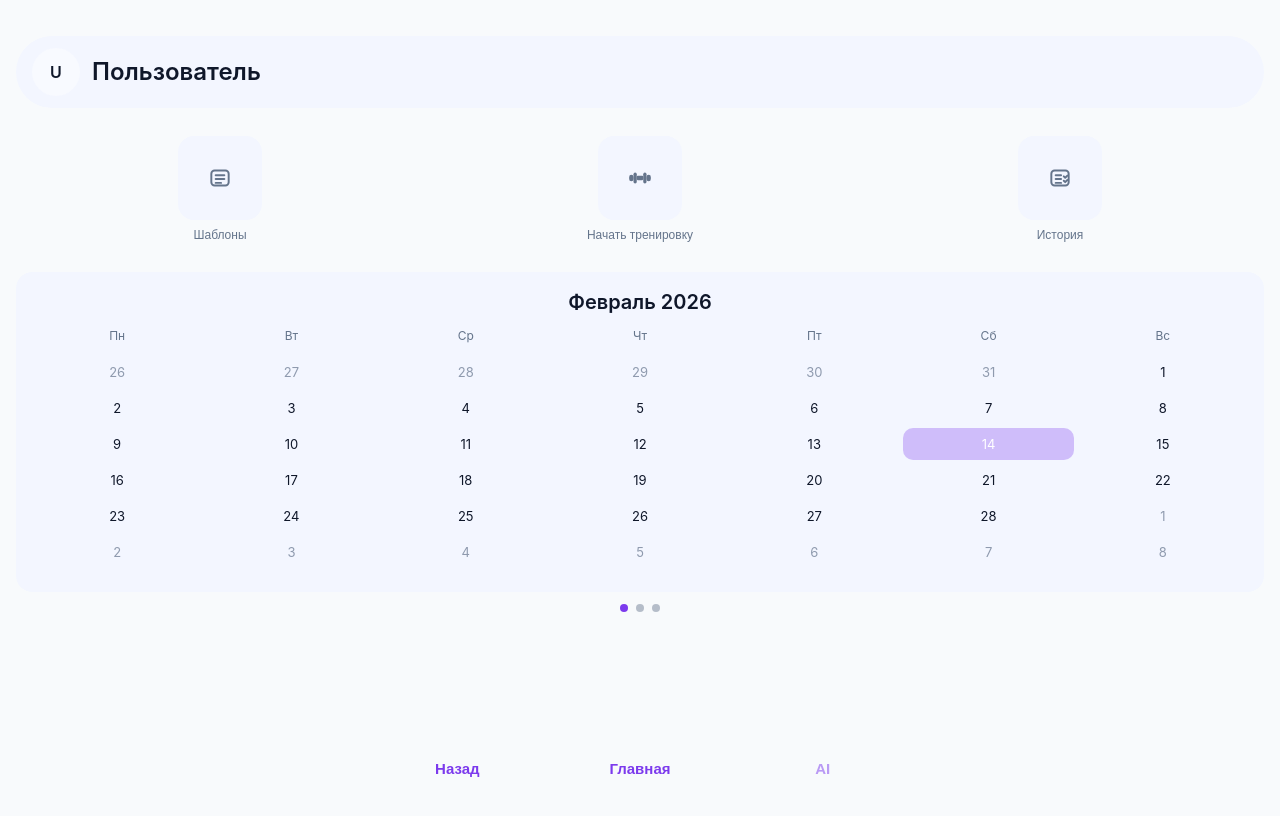
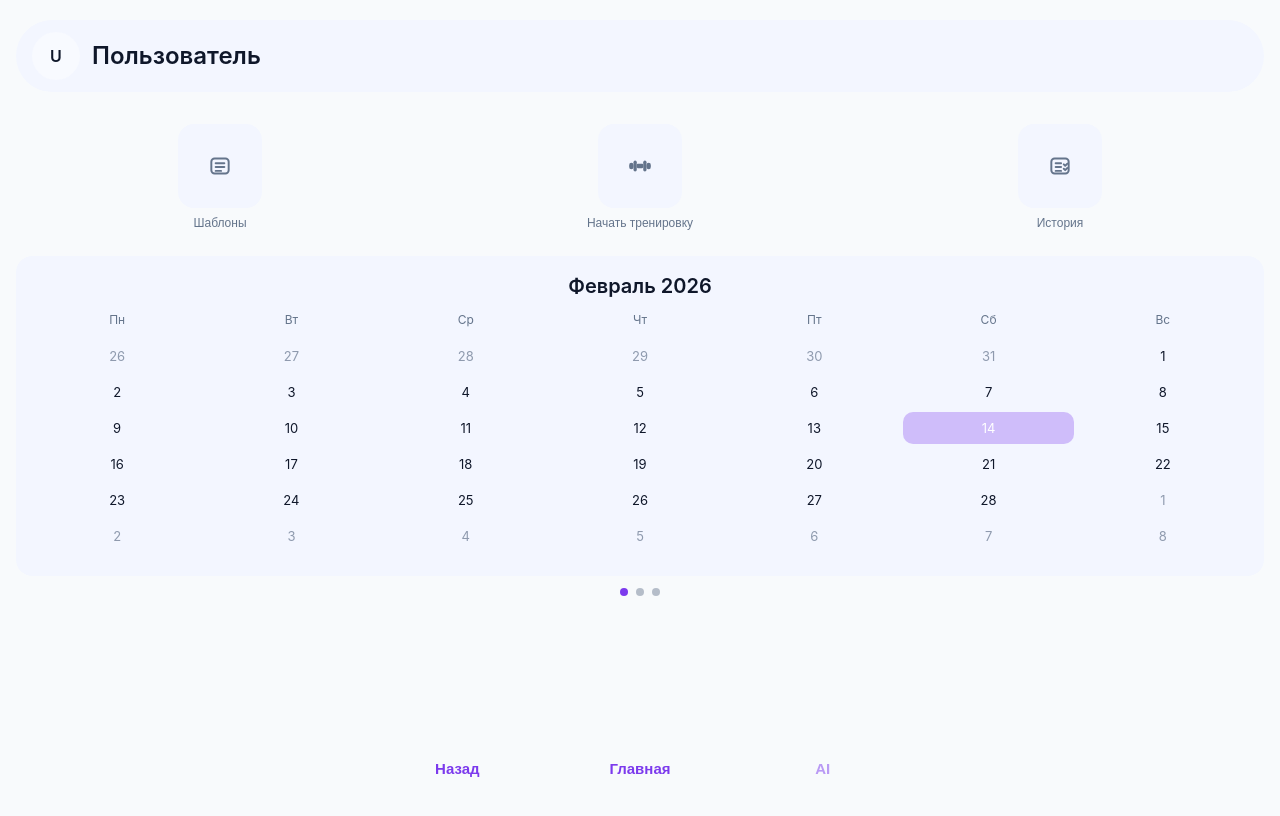
Before and after one commit to Vlad1m8r/dsport-ui, a React (Vite) app: page / in a window 1280 px wide. Shown: the top 816 px of the page. Built offline with nearby package versions, Linux system fonts and the light colour scheme; no server answers.

Commit message:
D4.4: зафиксировать home между safe-area и footer

```diff
--- a/src/pages/HomePage.tsx
+++ b/src/pages/HomePage.tsx
@@ -49,6 +49,7 @@ export const HomePage = (): ReactElement => {
         photoUrl={user.photoUrl}
       />
 
+      <div className="home-main">
         <section className="home-actions" aria-label="Основные действия">
           <ActionTile
             icon={<span className="home-action-tile__icon" style={createMaskStyle(templatesIcon)} />}
@@ -68,6 +69,7 @@ export const HomePage = (): ReactElement => {
         </section>
 
         <HomeSlider />
+      </div>
     </section>
   );
 };
--- a/src/widgets/home/home.css
+++ b/src/widgets/home/home.css
@@ -1,11 +1,16 @@
 .home-page {
   display: flex;
   flex-direction: column;
-  gap: var(--space-5);
-  height: calc(100dvh - var(--content-top) - var(--content-bottom) - 80px - var(--safe-bottom));
+  gap: var(--space-4);
+  height: calc(
+    100dvh - var(--content-top) - var(--content-bottom) - var(--safe-bottom) - 80px -
+      (var(--space-4) * 2)
+  );
   overflow: hidden;
-  padding-top: calc(var(--content-top) + var(--space-5));
-  padding-bottom: calc(80px + var(--safe-bottom) + var(--space-3));
+  overscroll-behavior: none;
+  touch-action: pan-x;
+  padding-top: var(--space-1);
+  padding-bottom: calc(80px + var(--safe-bottom) + var(--space-2));
 }
 
 .home-user-header {
@@ -41,6 +46,15 @@
   line-height: 1.1;
   font-weight: 600;
   color: var(--text);
+}
+
+.home-main {
+  display: flex;
+  flex-direction: column;
+  flex: 1;
+  min-height: 0;
+  gap: var(--space-4);
+  margin-top: var(--space-2);
 }
 
 .home-actions {
```
Also changed, not shown: 1 other file (tests, documents, lock files or other folders). Lines whose indentation alone changed are shown as unchanged.
